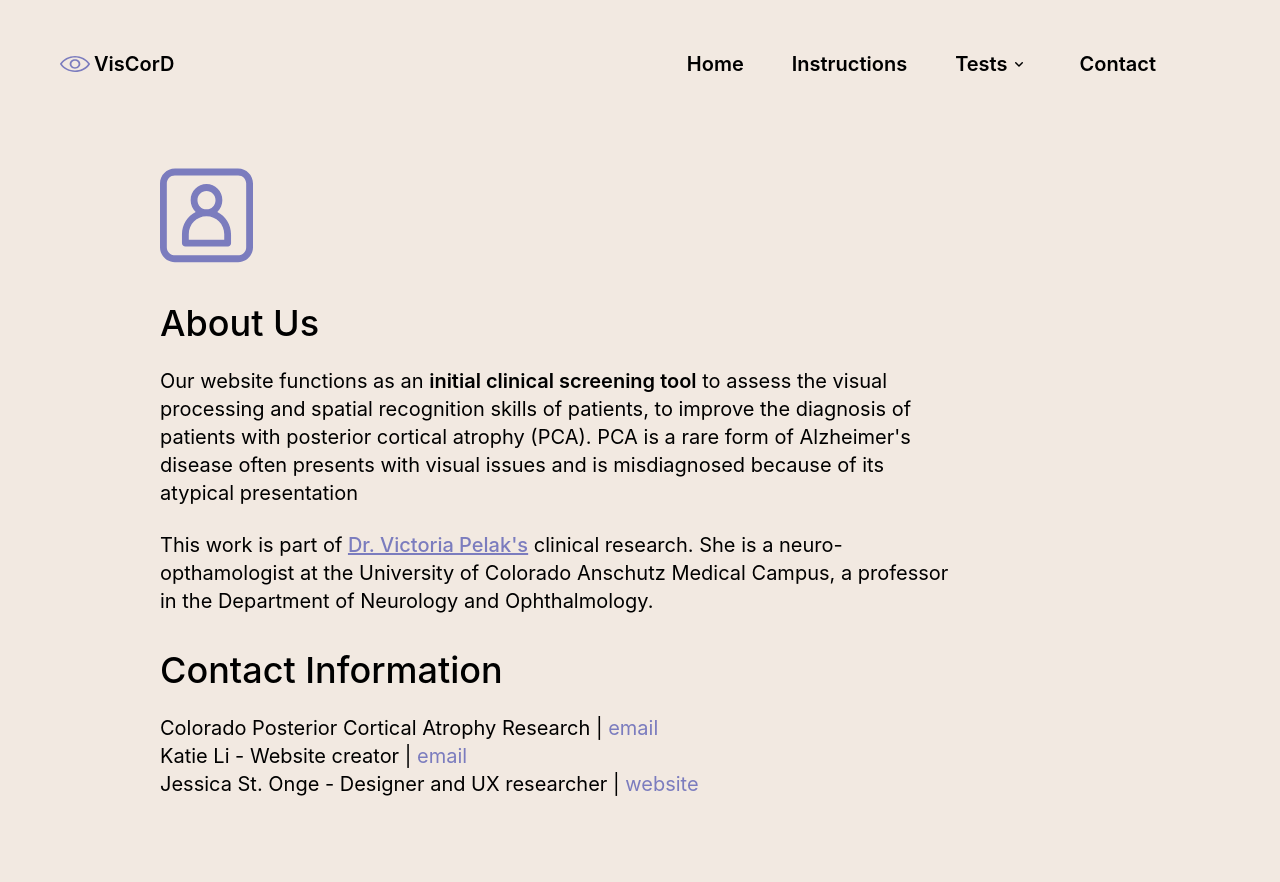
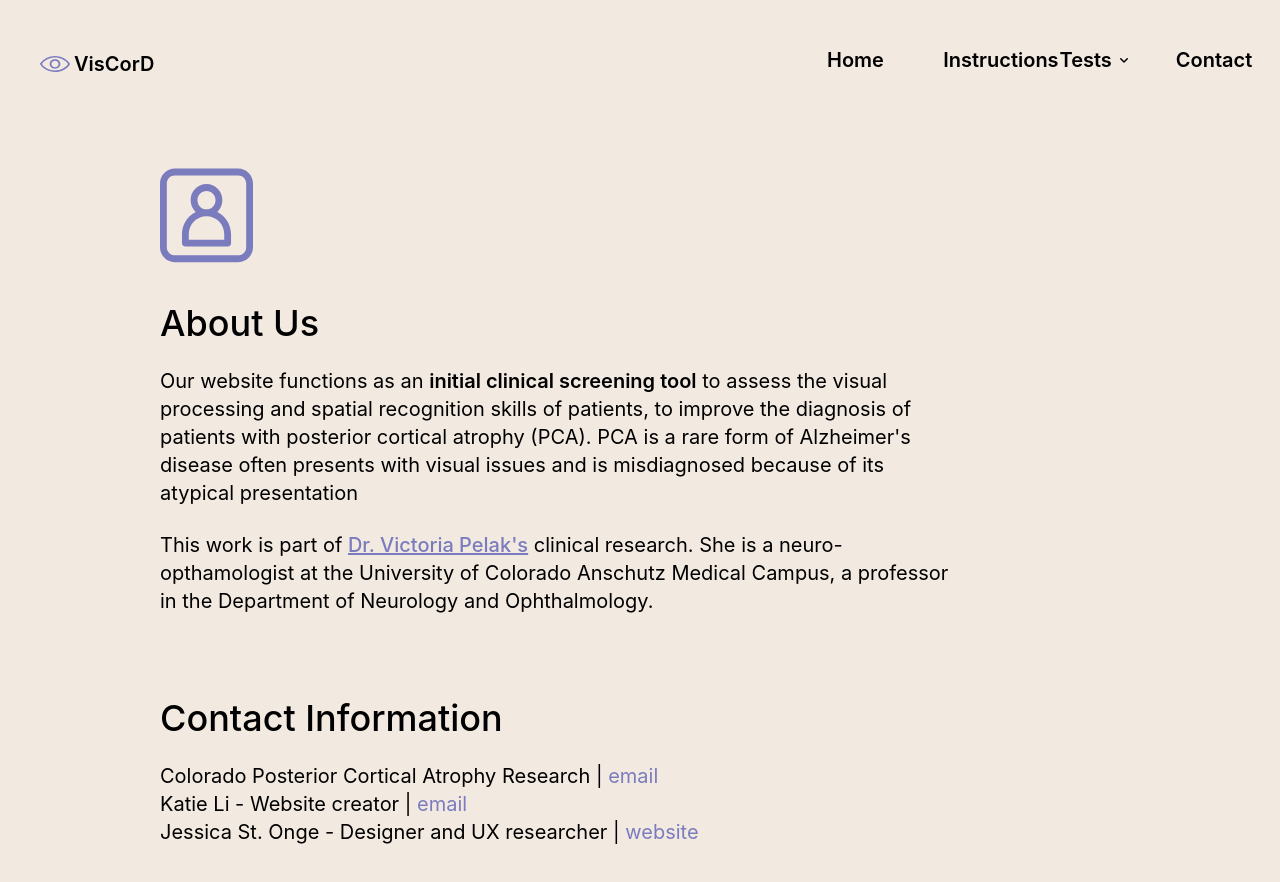
Before and after one commit to pelaklab/pca-assessment, a Next.js app: page /contact in a window 1280 px wide. Shown: the top 882 px of the page. Built offline with nearby package versions, Linux system fonts and the light colour scheme.

Commit message:
Add another grid to the header

```diff
--- a/app/components/Header.tsx
+++ b/app/components/Header.tsx
@@ -43,10 +43,10 @@ const Header = () => {
 
     return (
         isHeaderVisible && (
-            <div className='w-full left-0 z-10 bg-ivory px-5' ref={menuRef}> {/* Setting z-index for mobile view */}
-                <div className='md:px-10 py-4 px-7 md:flex justify-between items-center bg-ivory'
+            <div className='w-full left-0 z-10 bg-ivory' ref={menuRef}> {/* Setting z-index for mobile view */}
+                <div className='py-4 pl-10 md:grid md:grid-cols-8 justify-between items-center bg-ivory'
                 >
-                    <a href="/">
+                    <a href="/" className="md:cols-start-1 md:col-span-1">
                         <div className='font-semibold lg:text-xl text-xl cursor-pointer flex items-center gap-1 pr-3'>
                             <Image src='/icon.svg' width={30} height={30} alt='VisCorD logo'
                                 className="py-10" />
@@ -58,20 +58,21 @@ const Header = () => {
                         {open ? <XMarkIcon /> : <Bars3BottomRightIcon />}
                     </div>
 
+                    <div className="xl:col-span-3 xl:col-start-6 lg:col-span-4 lg:col-start-5 md:col-span-5 md:col-start-4">
                         <ul className={
-                        `md:flex md:items-center md:pb-0 pb-2 absolute left-0 md:static \
-                        last:md:mr-16
-                         bg-ivory md:w-auto w-full md:pl-0 pl-5 transition-all duration-500 \
+                            `pb-2 absolute left-0 md:static \
+                            md:grid md:grid-cols-4 lg:gap-0 md:gap-6
+                         bg-ivory md:w-auto w-full pl-6 md:pl-0 transition-all duration-500 \
                          ease-in ${open ? 'top-20' : 'top-[-490px]'}`}>
                             {
                                 Links.map((link, index) => {
                                     return (
-                                    <li className='relative my-7 md:my-0 md:ml-12' key={index}>
+                                        <li className={`relative my-7 text-right`} key={index}>
                                             <a href={link.link}
                                                 onMouseEnter={(event) => handleSubmenuToggle(index, link.submenu.length > 0, event)}
                                             >
-                                            <div className="flex flex-row items-center md:justify-between">
-                                                <span className="hover:underline text-xl font-semibold" >{link.name} </span>
+                                                <div className="flex flex-row items-center">
+                                                    <span className="hover:underline text-xl font-semibold ml-3" >{link.name} </span>
                                                     {link.submenu.length > 0 && (
                                                         <ChevronDownIcon className='h-4 w-6' />
                                                     )}
@@ -79,10 +80,10 @@ const Header = () => {
                                             </a>
                                             {/* Submenu */}
                                             {link.submenu.length > 0 && submenuOpen === index && (
-                                            <ul className='absolute left-0 mt-2 mr-2 bg-ivory border border-black rounded-2xl divide-y divide-black overflow-hidden'>
+                                                <ul className='absolute left-0 mt-2 mr-2 bg-ivory border border-black rounded-2xl divide-y divide-black overflow-hidden z-20'>
                                                     {link.submenu.map((item, subIndex) => (
                                                         <li key={subIndex}
-                                                        className='py-2 md:px-4 px-2 min-w-40 hover:bg-sunny'>
+                                                            className='py-2 md:px-4 px-2 min-w-40 hover:bg-sunny text-left'>
                                                             <a href={item.path.toLowerCase()}>{item.name}</a>
                                                         </li>
                                                     ))}
@@ -95,6 +96,7 @@ const Header = () => {
                         </ul>
                     </div>
                 </div>
+            </div>
         )
     );
 };
--- a/app/contact/page.tsx
+++ b/app/contact/page.tsx
@@ -27,7 +27,7 @@ export default function Contact() {
         </p>
       </div>
 
-      <div className="md:col-start-2 md:col-span-5 col-span-6 col-start-2 bg-ivory pb-24 space-y-6">
+      <div className="md:col-start-2 md:col-span-5 col-span-6 col-start-2 bg-ivory space-y-6">
         <h1 className="md:text-4xl text-2xl font-medium text-left">Contact Information</h1>
         <div>
           <p> Colorado Posterior Cortical Atrophy Research |
```
Lines whose indentation alone changed are shown as unchanged.
